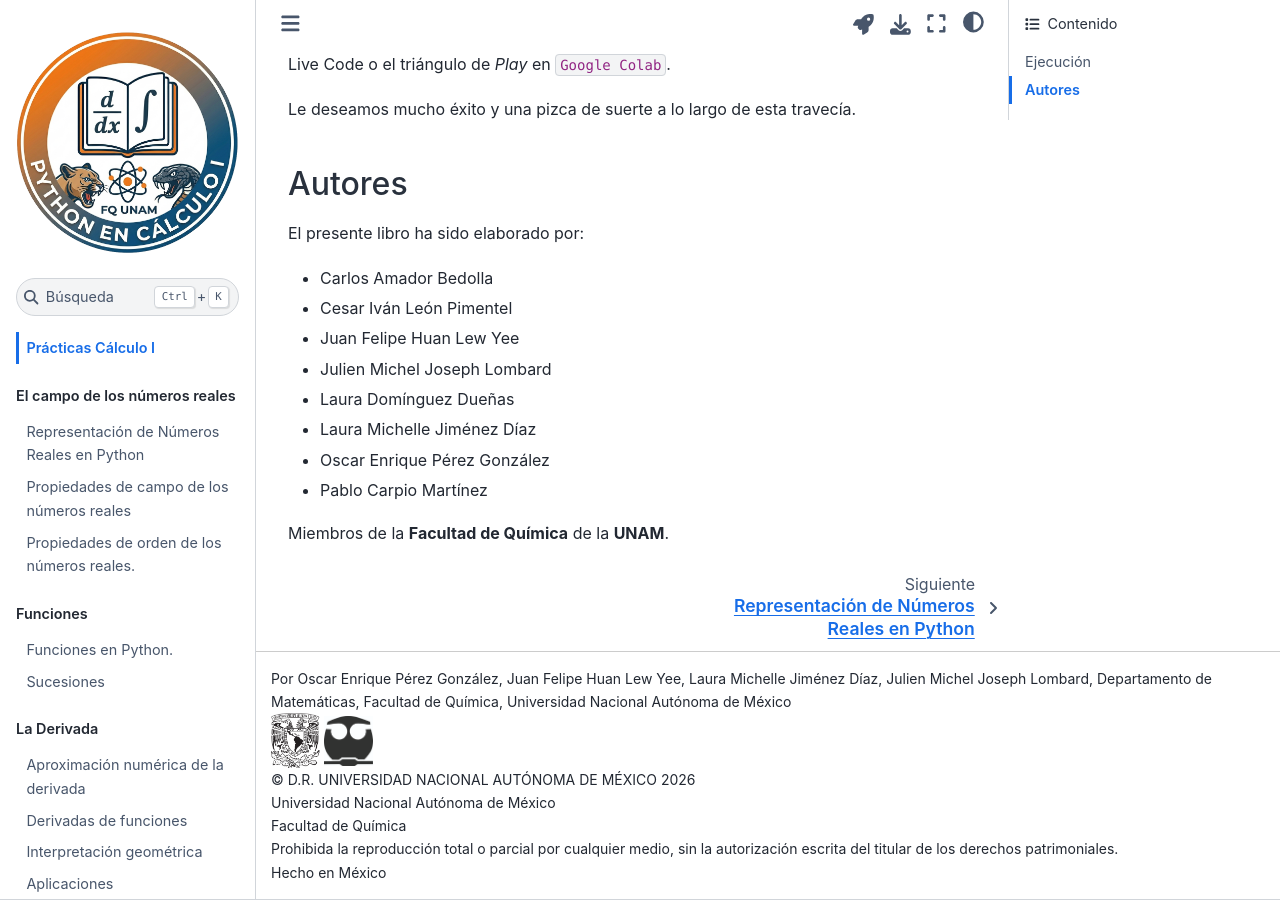
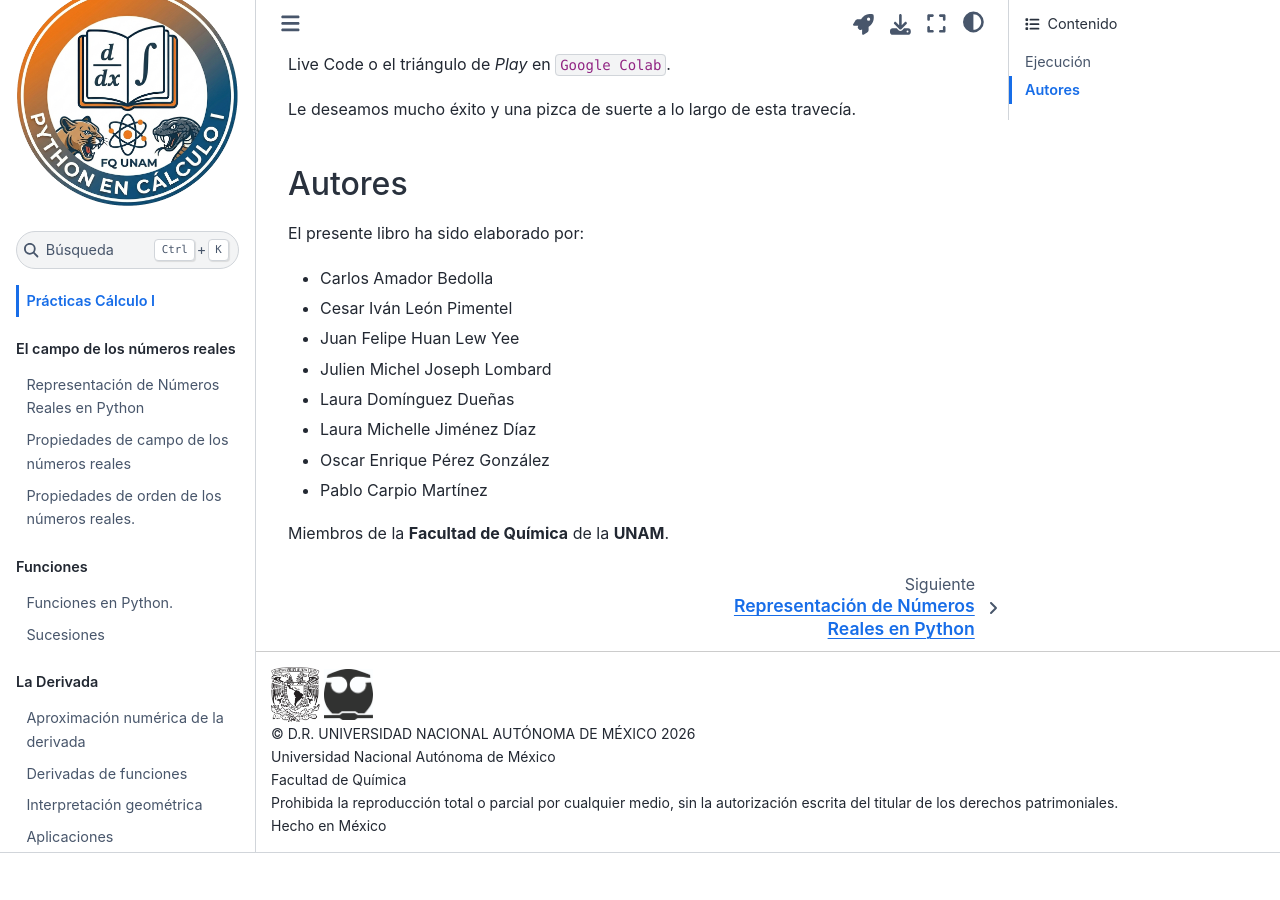
Before and after one commit to matquim/Practicas-Calculo-I, a Jupyter Book: the page built from intro.ipynb, in a window 1280 px wide and 900 px high, scrolled down 964 px. Built offline with Jupyter Book 1.0.4 settings and Sphinx 7.4.7 and the Sphinx Book theme 1.1.4, drawn with Linux system fonts in a browser that asks for light colours; pages that are not in the unit, such as notebooks, are missing from menus; after the commit the page ends 1817 px from its top, so only the background shows below that; part of the change alters nothing that is shown.

```diff
--- a/_config.yml
+++ b/_config.yml
@@ -1,6 +1,17 @@
 # Book settings
 title: Practicas Cálculo I
-author: Oscar Enrique Pérez González, Juan Felipe Huan Lew Yee, Laura Michelle Jiménez Díaz, Julien Michel Joseph Lombard, Departamento de Matemáticas, Facultad de Química, Universidad Nacional Autónoma de México
+author: ## Autores
+
+El presente libro ha sido elaborado por:
+- Carlos Amador Bedolla
+- Cesar Iván León Pimentel
+- Juan Felipe Huan Lew Yee
+- Julien Michel Joseph Lombard
+- Laura Domínguez Dueñas
+- Laura Michelle Jiménez Díaz
+- Oscar Enrique Pérez González
+- Pablo Carpio Martínez
+- Departamento de Matemáticas, Facultad de Química, Universidad Nacional Autónoma de México
 html:
   extra_footer : |
       <div>
```
